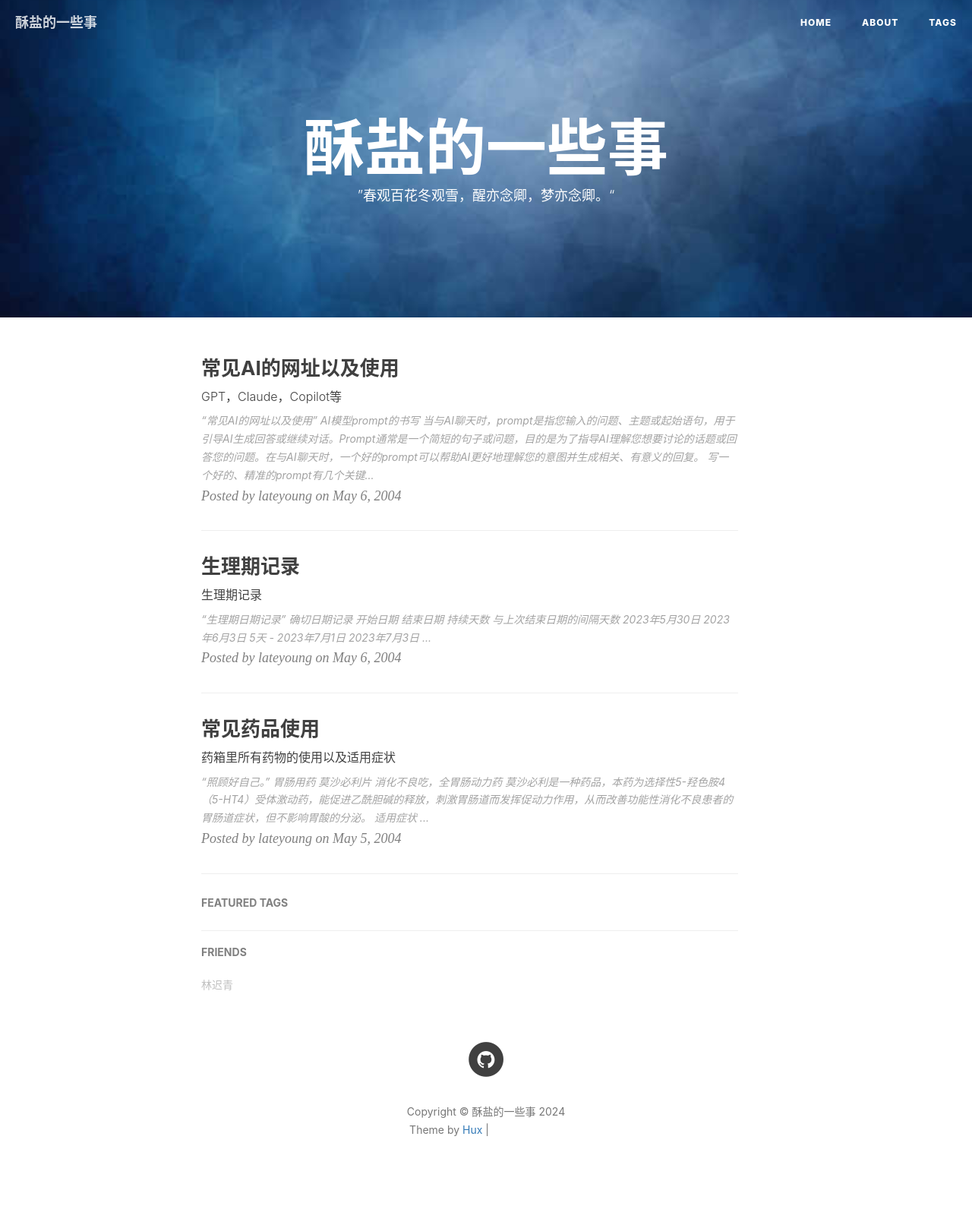
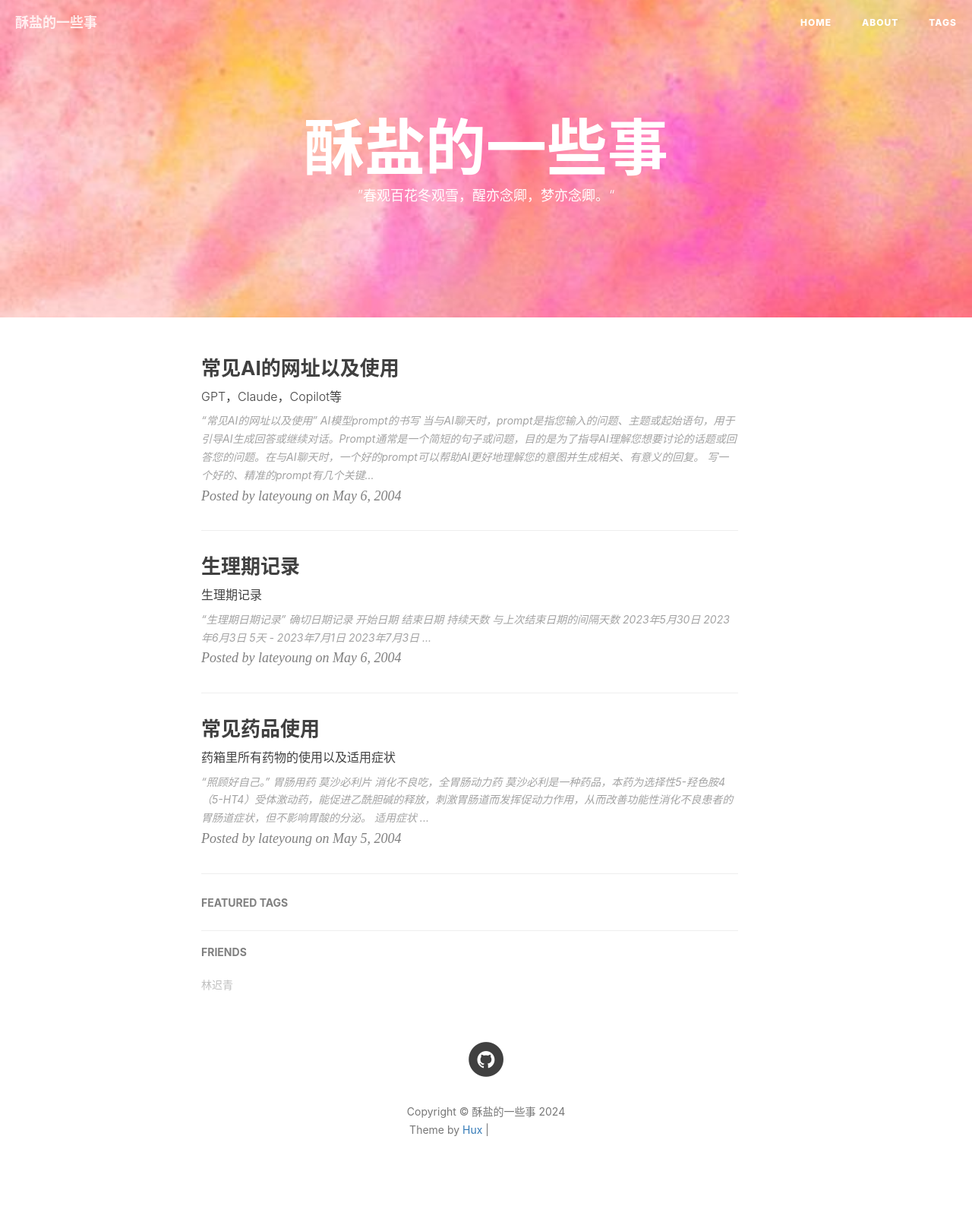
Before and after one commit to Su-yan1/Su-yan1.github.io, a Jekyll site: the page built from index.html, in a window 1280 px wide. Shown: the whole page at 76% size. Built offline with Jekyll 4.4.1, drawn with Linux system fonts in a browser that asks for light colours; nearby versions of some CDN libraries; the list of posts is cut into pages by our own code; comment, search, counter and statistics services are not loaded; grey boxes are pictures that could not be loaded.

Commit message:
Add files via upload

```diff
--- a/_config.yml
+++ b/_config.yml
@@ -1,7 +1,7 @@
 # Site settings
 title: 酥盐的一些事
 SEOTitle: 酥盐的一些事 | Something about Suyan
-header-img: img/home-bg.jpg
+header-img: img/home-bg.jpeg
 email: lateyoung111@163.com
 description: "这是一个关于我想提醒酥盐的一些事的网站"
 keyword: "love, 酥盐, 提醒"
```
